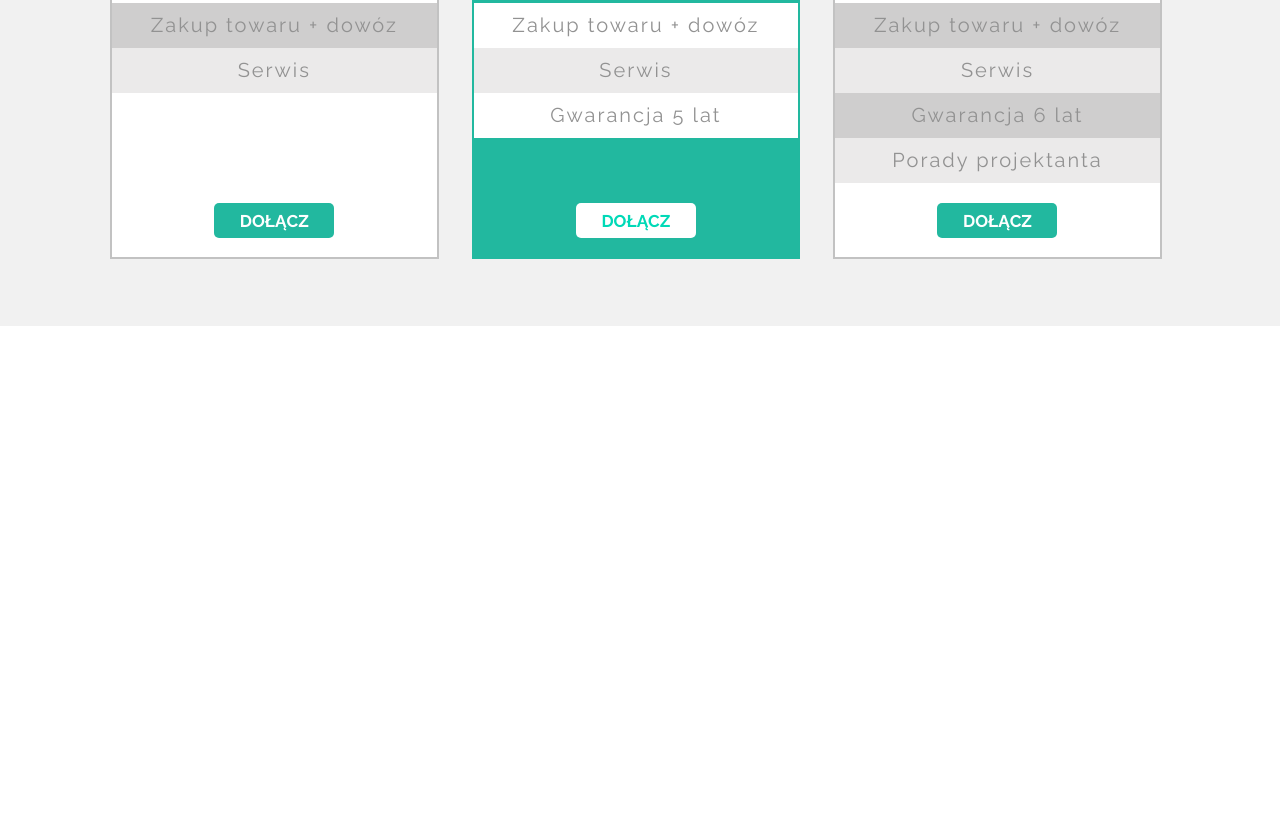
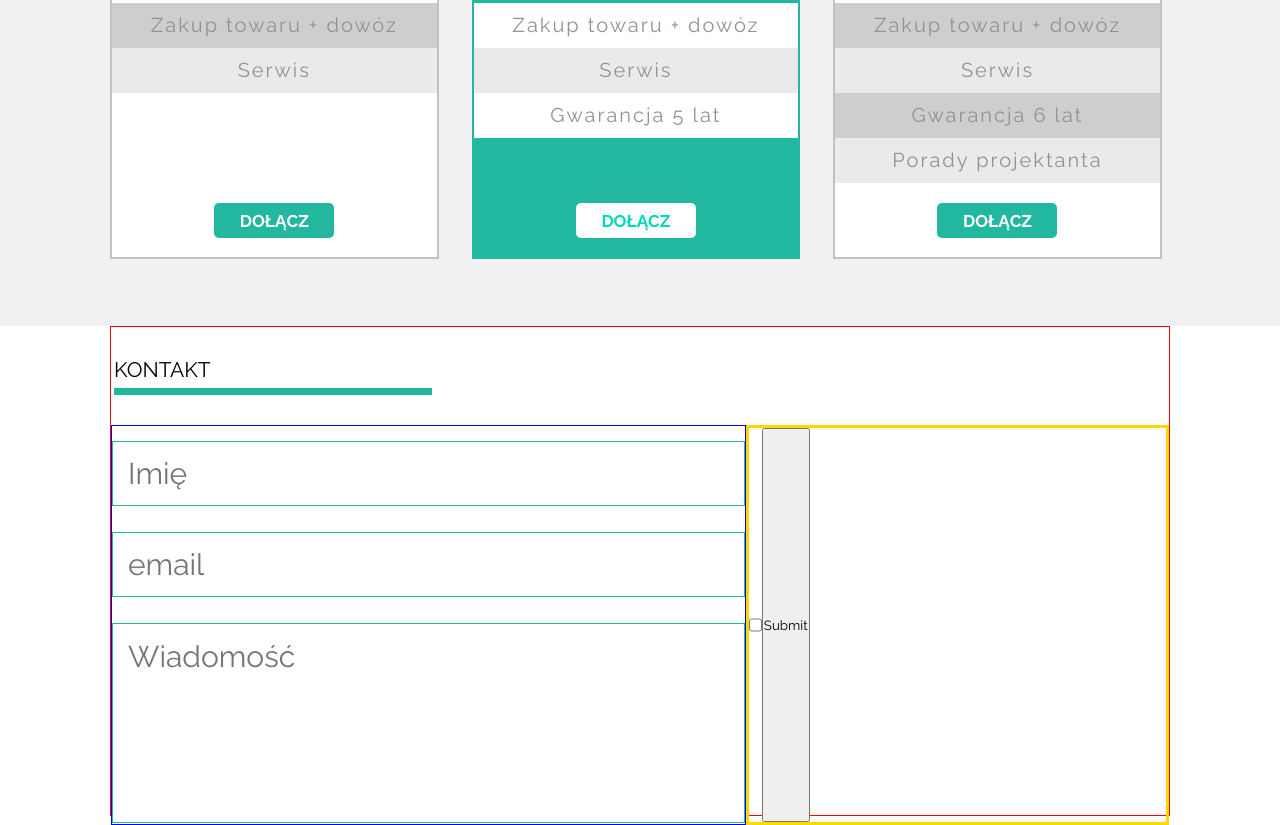
Before and after one commit to BartlomiejDarocha/SitOnHair, a plain HTML site: page index.html in a window 1280 px wide. Shown: the part 1294-2119 px from the top of the page. Before the commit the page ends 1620 px from the top, so only its background shows below. Drawn offline with Linux system fonts and the light colour scheme.

Commit message:
section 3 in half

```diff
--- a/index.html
+++ b/index.html
@@ -140,7 +140,26 @@
             </div>
         </div>
     </section>
-    <section></section>
+    <section class="section-three wrapper">
+        <div class="contact">
+                <p>Kontakt</p>
+                <div class="photo-strip"></div>
+        </div>
+        <form class="section-tree-form">
+            <div class="section-tree-input">
+                <input type="text" placeholder="Imię" class="section-tree-text">
+                <input type="email" placeholder="email" class="section-tree-email">
+                <textarea rows="4" cols="10" class="section-tree-textArea" placeholder="Wiadomość"></textarea>
+            </div>
+            <div class="section-tree-rightside">
+                <div class="section-tree-rightside-redChair"></div>
+                <input type="checkbox" class="section-tree-rightside-checkbox">
+                <input type="submit" class="section-tree-rightside-submit">
+            </div>
+        </form>
+
+
+    </section>
     <section></section>
     <footer></footer>
 </body>
--- a/style/style.css
+++ b/style/style.css
@@ -472,3 +472,84 @@ header{
 /*//////////////////SECTION3////////////////////////////
 //////////////////////////////////////////////////////
 ////////////////////////////////////////////////////*/
+.section-three{
+    background: #fff;
+    border: 1px solid red;
+    height: 490px;
+}
+.contact{
+    margin: 30px auto;
+    color: #000;
+    font-size: 21px;
+    text-transform: uppercase;
+    padding-left: 3px
+}
+.contact .photo-strip{
+    margin-top: 6px;
+    width: 318px;
+}
+/*///////////////////////FORM///////////////////////////////////////
+/////////////////////////FORM ////////////////////////////////////*/
+.section-tree-form{
+    display: flex;
+    height: 400px;
+}
+.section-tree-input{
+    width: 60%;
+    border: 1px solid blue;
+    display: flex;
+    flex-wrap: wrap;
+}
+.section-tree-text{
+    font-size: 30px;
+    height: 65px;
+    width: 100%;
+    margin-top: 15px;
+    padding: 15px;
+    border: 1px solid #22B89F;
+}
+.section-tree-email{
+    font-size: 30px;
+    height: 65px;
+    width: 100%;
+    margin-top: 25px;
+    padding: 15px;
+    border: 1px solid #22B89F;
+}
+.section-tree-textArea{
+    font-size: 30px;
+    height: 200px;
+    width: 100%;
+    margin-top: 25px;
+    padding: 15px;
+    border: 1px solid #22B89F;
+    resize: none;
+}
+/*/////////////////////////////////////////////////
+////////////////////////////////////////////////////
+///////////////////////////////////////////////////
+/////////////////////////////////////////////////*/
+
+.section-tree-rightside{
+    display: flex;
+    flex-wrap: wrap;
+    width: 40%;
+    border: 3px solid gold;
+}
+/*.section-tree-rightside-redChair{
+    width: 100%;
+    height: 50%;
+    background-color: rgb(26, 43, 19)
+}
+.section-tree-rightside-checkbox{
+    width: 100%;
+    height: 25%;
+    background-color: rgb(19, 34, 43)
+}
+.section-tree-rightside-submit{
+    width: 100%;
+    height: 25%;
+    background-color: rgb(58, 77, 61)
+}
+
+*/
```
